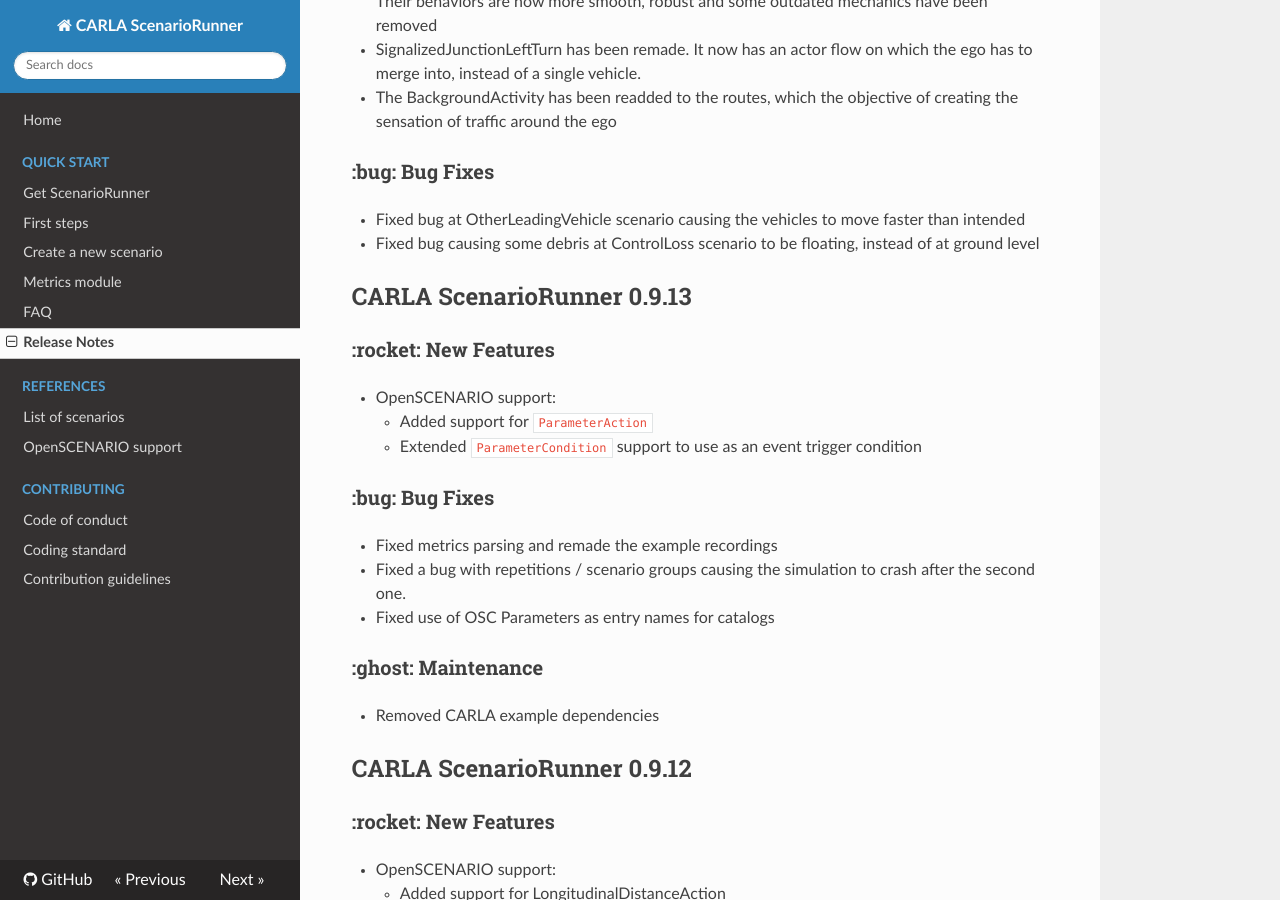
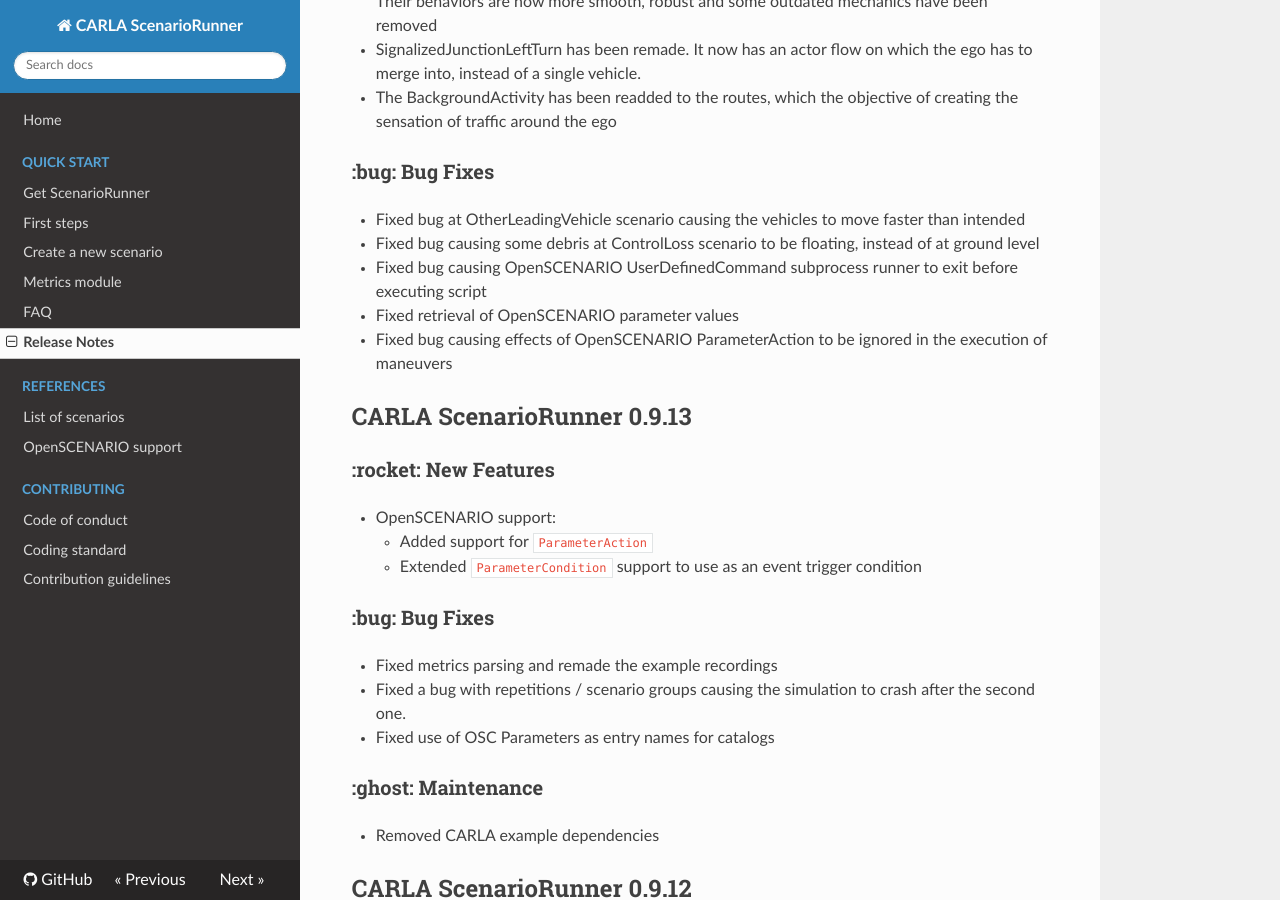
Before and after one commit to carla-simulator/scenario_runner, an MkDocs documentation site: the page built from Docs/CHANGELOG.md, in a window 1280 px wide and 900 px high, scrolled down 631 px. Built offline with MkDocs 1.6.1, drawn with Linux system fonts in a browser that asks for light colours; nearby versions of some CDN libraries.

Commit message:
Update CHANGELOG.md

```diff
--- a/Docs/CHANGELOG.md
+++ b/Docs/CHANGELOG.md
@@ -21,6 +21,9 @@
 ### :bug: Bug Fixes
 * Fixed bug at OtherLeadingVehicle scenario causing the vehicles to move faster than intended
 * Fixed bug causing some debris at ControlLoss scenario to be floating, instead of at ground level
+* Fixed bug causing OpenSCENARIO UserDefinedCommand subprocess runner to exit before executing script
+* Fixed retrieval of OpenSCENARIO parameter values
+* Fixed bug causing effects of OpenSCENARIO ParameterAction to be ignored in the execution of maneuvers
 
 ## CARLA ScenarioRunner 0.9.13
 ### :rocket: New Features
```
